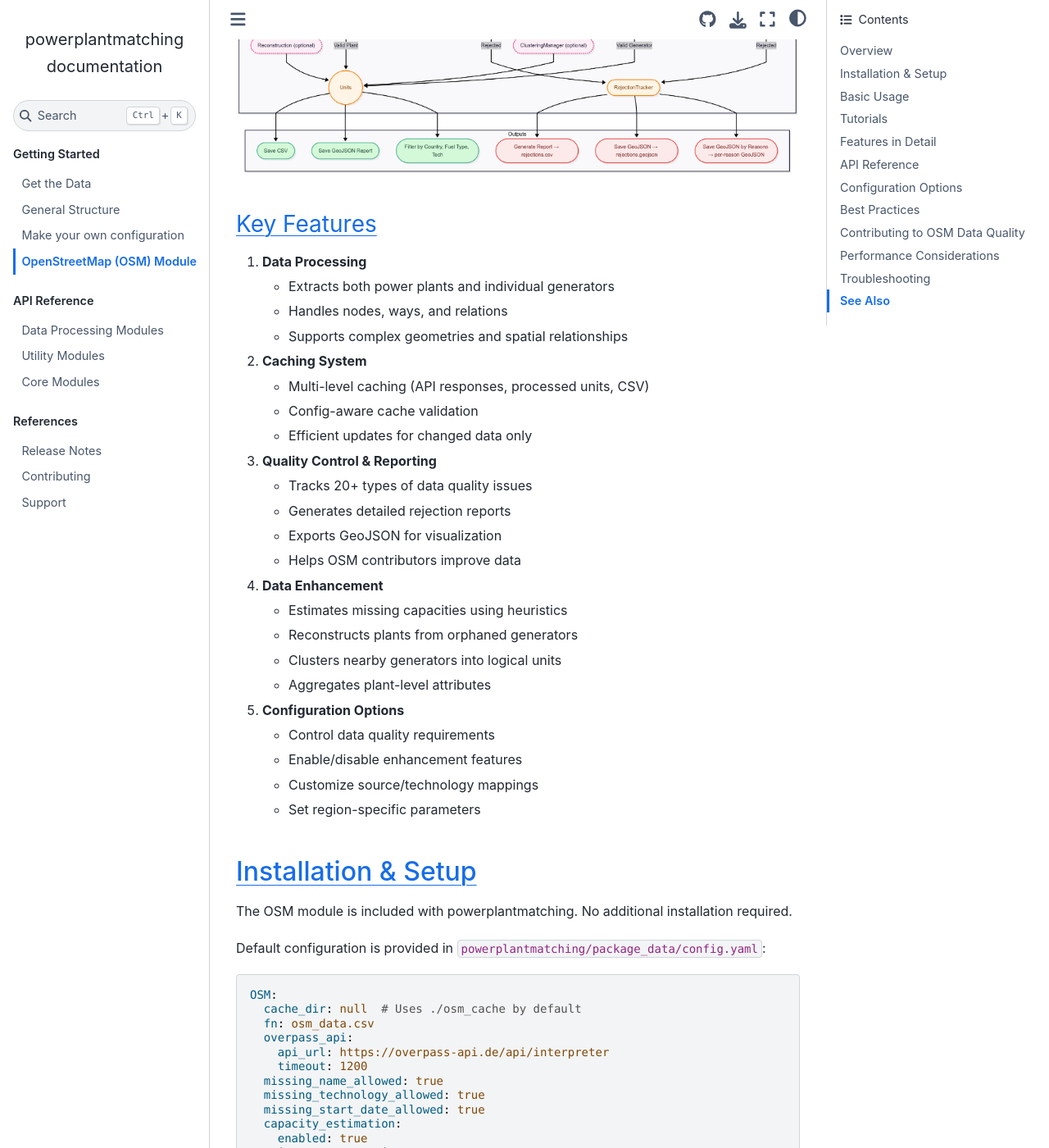
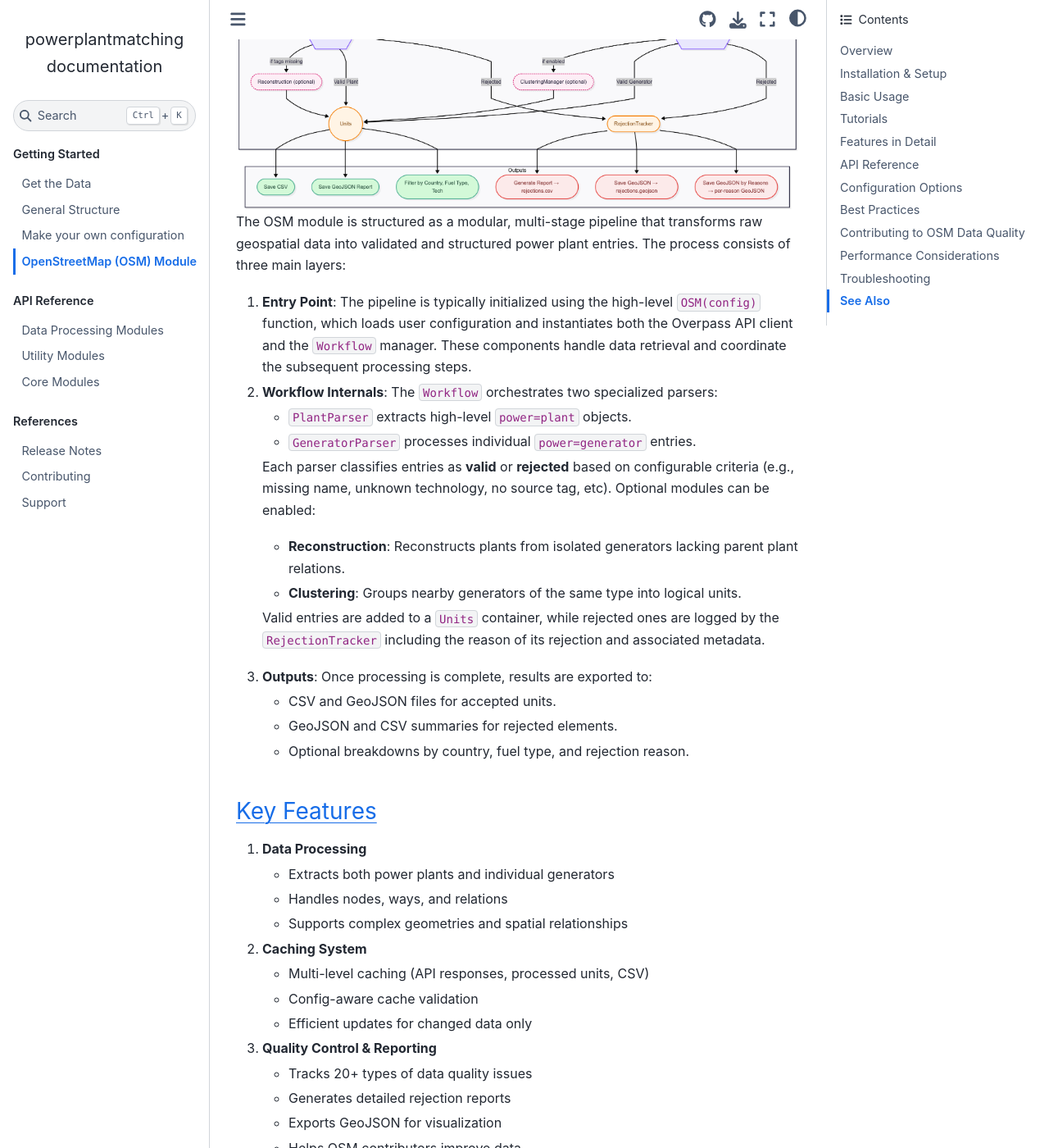
Before and after one commit to PyPSA/powerplantmatching, a Sphinx documentation site: the page built from doc/osm-module.rst, in a window 1280 px wide and 1400 px high, scrolled down 2150 px. Shown: the whole window at 82% size. Built offline with Sphinx 7.4.7 and the Sphinx Book theme 1.1.4, drawn with Linux system fonts in a browser that asks for light colours; pages that are not in the unit, such as notebooks, are missing from menus; some of the changed text lies outside the part shown.

Commit message:
Update osm-module.rst
Added explanation to pipeline image

```diff
--- a/doc/osm-module.rst
+++ b/doc/osm-module.rst
@@ -31,11 +31,37 @@
 PowerPlantMatching OSM Processing Pipeline
 ~~~~~~~~~~~~~~~~~~~~~~~~~~~~~~~~~~~~~~~~~~
 
+The following diagram summarizes the structure of the OSM processing pipeline:
+
 .. image:: ppm_osm_pipeline.png
    :alt: OSM Processing Pipeline
    :align: center
    :width: 1000px
 
+The OSM module is structured as a modular, multi-stage pipeline that transforms raw geospatial data into validated and structured power plant entries. The process consists of three main layers:
+
+1. **Entry Point**:
+   The pipeline is typically initialized using the high-level ``OSM(config)`` function, which loads user configuration and instantiates both the Overpass API client and the ``Workflow`` manager. These components handle data retrieval and coordinate the subsequent processing steps.
+
+2. **Workflow Internals**:
+   The ``Workflow`` orchestrates two specialized parsers:
+
+   - ``PlantParser`` extracts high-level ``power=plant`` objects.
+   - ``GeneratorParser`` processes individual ``power=generator`` entries.
+
+   Each parser classifies entries as **valid** or **rejected** based on configurable criteria (e.g., missing name, unknown technology, no source tag, etc). Optional modules can be enabled:
+
+   - **Reconstruction**: Reconstructs plants from isolated generators lacking parent plant relations.
+   - **Clustering**: Groups nearby generators of the same type into logical units.
+
+   Valid entries are added to a ``Units`` container, while rejected ones are logged by the ``RejectionTracker`` including the reason of its rejection and associated metadata.
+
+3. **Outputs**:
+   Once processing is complete, results are exported to:
+
+   - CSV and GeoJSON files for accepted units.
+   - GeoJSON and CSV summaries for rejected elements.
+   - Optional breakdowns by country, fuel type, and rejection reason.
 
 
 Key Features
```
